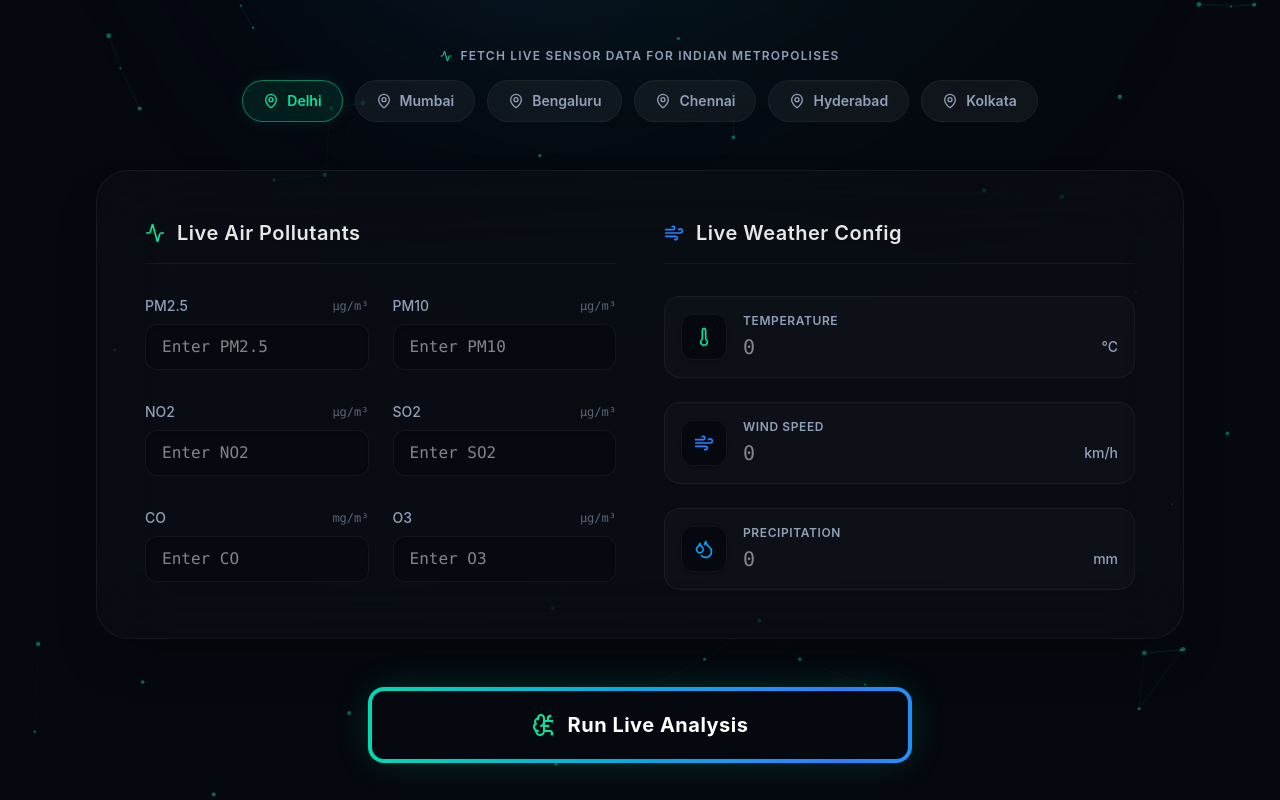
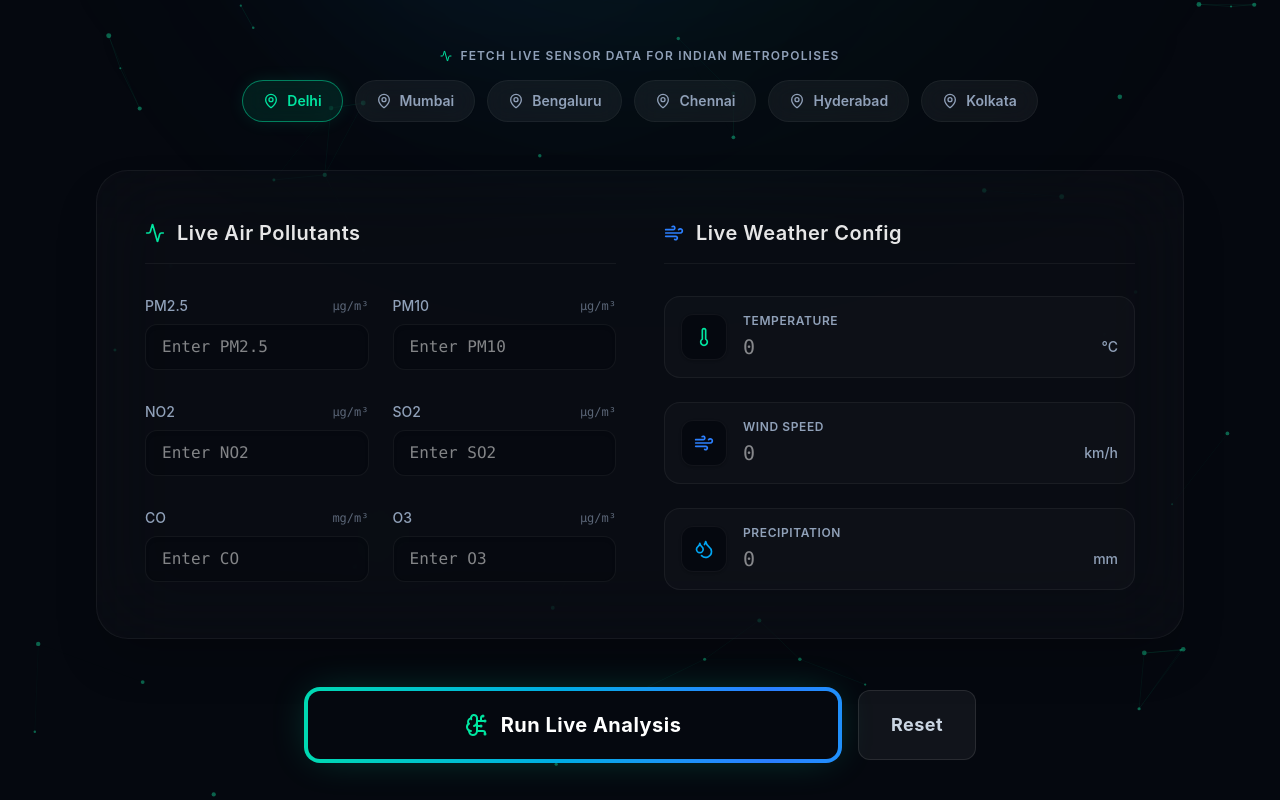
Before and after one commit to charvisharmacs/airsense-dashboard, a React app in the folder frontend/: page / in a window 1280 px wide. Both pictures are taken after a click on the button "Start Analysis". Shown: the part 625-1425 px from the top of the page. Built offline with nearby package versions, Linux system fonts and the light colour scheme; the HTML template or start-up script is replaced by a standard one.

Commit message:
Add reset functionality to clear form inputs

```diff
--- a/frontend/src/App.jsx
+++ b/frontend/src/App.jsx
@@ -480,11 +480,11 @@
         </motion.div>
 
         {/* 🟡 3. ACTION BUTTON */}
-        <motion.div initial={{ opacity: 0 }} whileInView={{ opacity: 1 }} viewport={{ once: true }}>
+        <motion.div initial={{ opacity: 0 }} whileInView={{ opacity: 1 }} viewport={{ once: true }} className="flex flex-col sm:flex-row items-center justify-center gap-4 max-w-2xl mx-auto">
           <button
             onClick={handlePrediction}
             disabled={loading}
-            className={`group relative w-full md:w-2/3 lg:w-1/2 mx-auto overflow-hidden rounded-2xl p-1 disabled:opacity-70 disabled:cursor-not-allowed block shadow-[0_0_40px_-10px_rgba(0,229,160,0.3)] transition-all hover:-translate-y-1 ${isDarkMode ? 'hover:shadow-[0_0_60px_-10px_rgba(0,229,160,0.5)]' : ''}`}
+            className={`group relative w-full sm:flex-1 overflow-hidden rounded-2xl p-1 disabled:opacity-70 disabled:cursor-not-allowed block shadow-[0_0_40px_-10px_rgba(0,229,160,0.3)] transition-all hover:-translate-y-1 ${isDarkMode ? 'hover:shadow-[0_0_60px_-10px_rgba(0,229,160,0.5)]' : ''}`}
           >
             <div className="absolute inset-0 bg-gradient-to-r from-[#00e5a0] via-blue-500 to-[#00e5a0] bg-[length:200%_auto] animate-[gradient_3s_linear_infinite]" />
             <div className={`relative ${isDarkMode ? 'bg-[#05080f]' : 'bg-white'} px-8 py-5 rounded-xl flex items-center justify-center gap-3 transition-all ${isDarkMode ? 'group-hover:bg-opacity-90' : 'group-hover:bg-opacity-95'} backdrop-blur-3xl`}>
@@ -493,6 +493,19 @@
                 {loading ? "Processing AI Insight..." : "Run Live Analysis"}
               </span>
             </div>
+          </button>
+
+          <button
+            onClick={() => {
+              setForm({ PM2_5: "", PM10: "", NO2: "", SO2: "", CO: "", O3: "", Temperature: "", Precipitation: "", WindSpeed: "" });
+              setResult(null);
+              setError(null);
+              setSelectedCity("");
+            }}
+            disabled={loading}
+            className={`w-full sm:w-auto px-8 py-5 rounded-xl font-bold text-lg tracking-wide transition-all border ${isDarkMode ? 'bg-white/5 text-slate-300 hover:bg-white/10 border-white/10 hover:text-white' : 'bg-slate-100 text-slate-600 border-slate-200 hover:bg-slate-200 hover:text-slate-900'} disabled:opacity-50 disabled:cursor-not-allowed hover:-translate-y-1`}
+          >
+            Reset
           </button>
         </motion.div>
 
```
